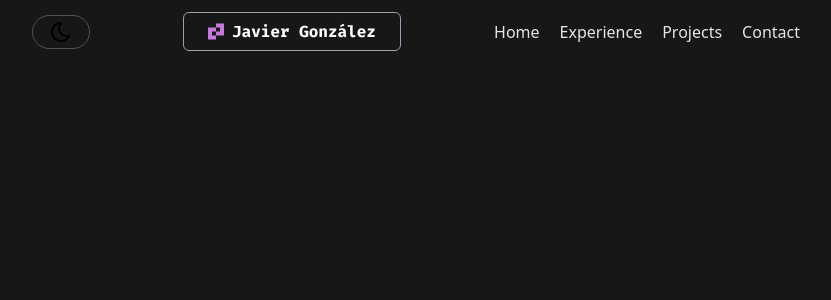
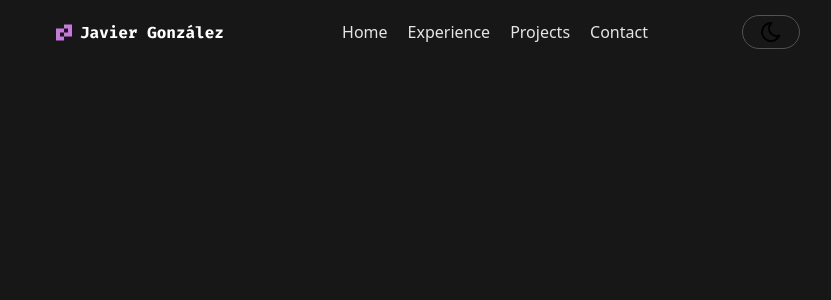
Before and after one commit to javiercodesx/portfolio, a React (Vite) app: page / in a window 1280 px wide. Shown: the top 300 px of the page, without its empty margins (224-1055 px from the left). Built offline with nearby package versions, Linux system fonts and the light colour scheme.

Commit message:
add tabler icons

```diff
--- a/package.json
+++ b/package.json
@@ -10,6 +10,7 @@
     "preview": "vite preview"
   },
   "dependencies": {
+    "@tabler/icons-react": "^3.34.0",
     "@tailwindcss/vite": "^4.1.10",
     "react": "^19.1.0",
     "react-dom": "^19.1.0",
--- a/src/App.tsx
+++ b/src/App.tsx
@@ -1,5 +1,5 @@
 import { Button } from "./components/Button"
-import { Logo } from "./components/Logo"
+// import { Logo } from "./components/Logo"
 import { LogoDark } from "./components/LogoDark"
 import { ThemeToggle } from "./components/ToggleTheme"
 import { useTheme } from "./context/ThemeContext"
@@ -11,10 +11,8 @@ export const App = () => {
   return (
     <>
       <header className="max-w-3xl mx-auto py-3 flex items-center justify-between">
-        <ThemeToggle />
-
         <Button
-          className="text-neutral-200 px-6 py-2 border border-gray-400 rounded-md"
+          className="text-neutral-200 h-10 px-6 py-2 rounded-md"
           children={<LogoDark />}
         />
 
@@ -28,6 +26,8 @@ export const App = () => {
             </ul>
           </nav>
         </div>
+
+        <ThemeToggle />
       </header>
     </>
   )
```
Also changed, not shown: 1 other file (tests, documents, lock files or other folders).
